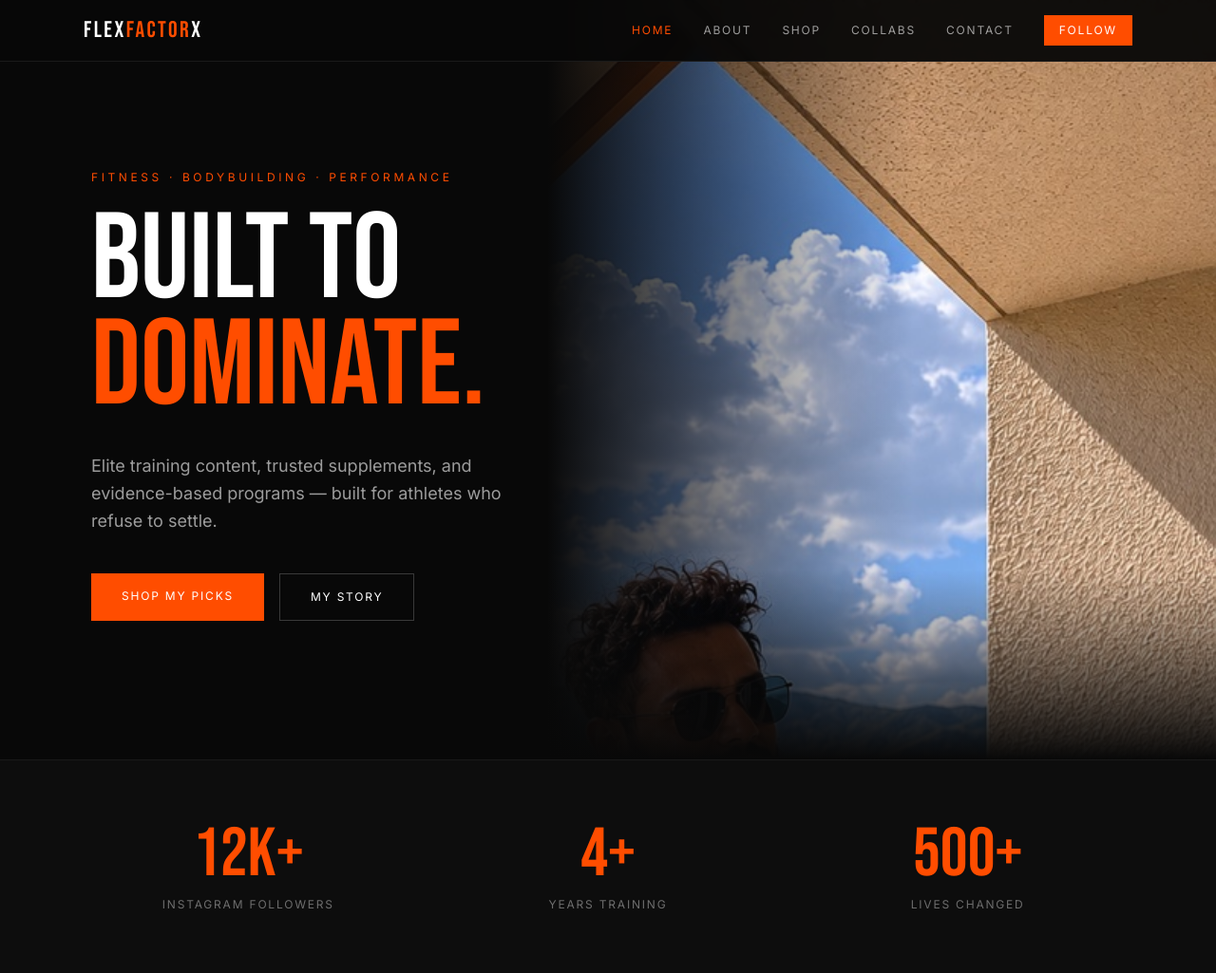
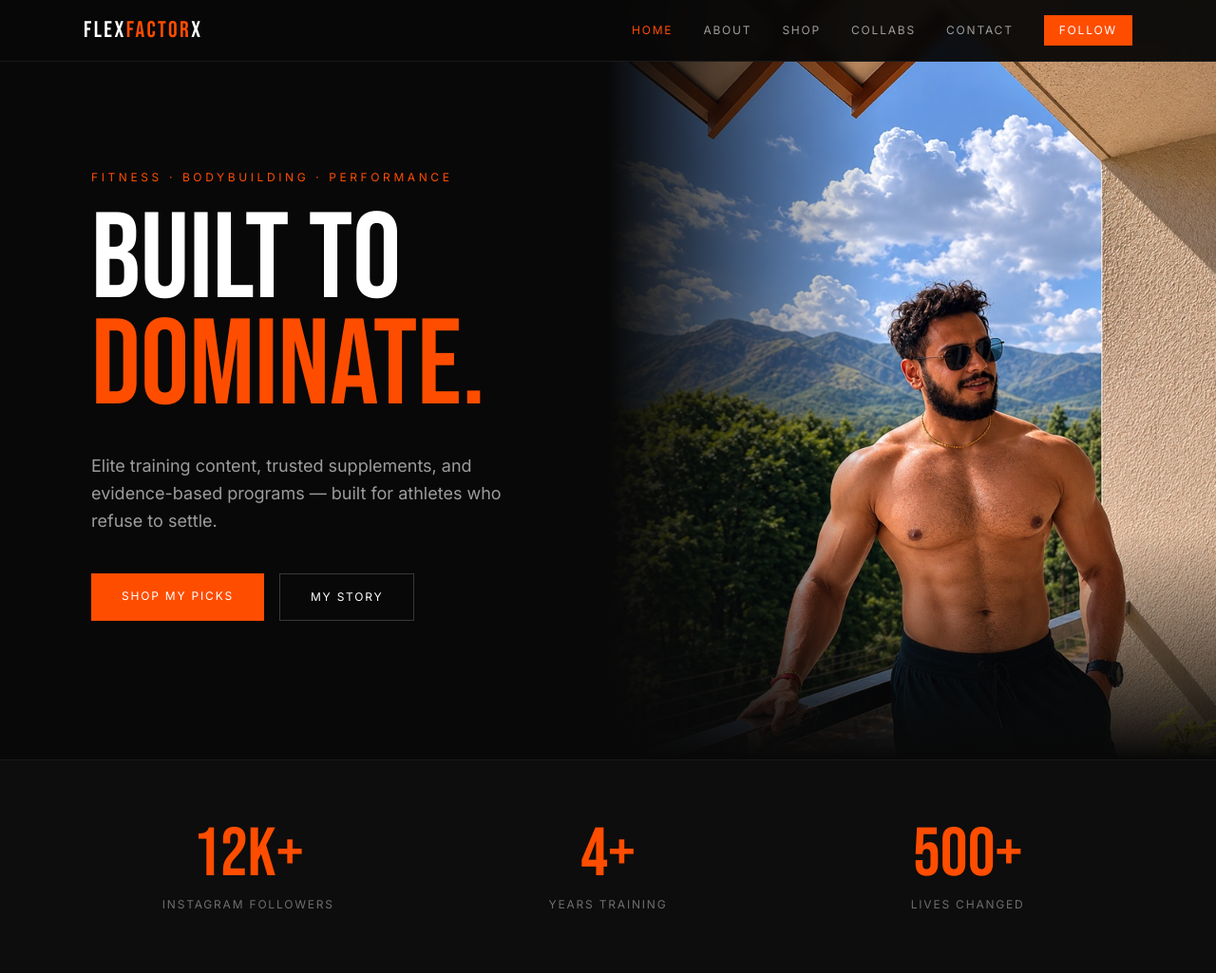
Before and after one commit to SubhamIO/flexfactorx, a Flask app: page / in a window 1280 px wide. Shown: the top 1025 px of the page at 95% size. Run offline with Flask 3, Linux system fonts and the light colour scheme; some libraries are stand-ins or nearby versions.

Commit message:
Fix hero: full-bleed on mobile, right-column on desktop via hero-img-wrap

```diff
--- a/static/css/main.css
+++ b/static/css/main.css
@@ -9,9 +9,15 @@ html { scroll-behavior: smooth; }
 .page-title  { font-size: clamp(4rem, 14vw, 11rem); }
 
 /* Hero photo gradients — blend photo into #080808 background */
-.hero-photo-fade-x { background: linear-gradient(to right, #080808 45%, transparent 75%); }
-.hero-photo-fade-y { background: linear-gradient(to top,  #080808 0%, transparent 25%); }
+.hero-photo-fade-x { background: linear-gradient(to right, #080808 0%, transparent 45%); }
+.hero-photo-fade-y { background: linear-gradient(to top,  #080808 0%, transparent 30%); }
 .hero-glow         { background: radial-gradient(ellipse 60% 30% at 30% 100%, rgba(255,77,0,0.10), transparent); }
+
+/* Hero image wrapper — full bleed on mobile, right column on desktop */
+.hero-img-wrap { position: absolute; inset: 0; }
+@media (min-width: 768px) {
+  .hero-img-wrap { left: auto; width: 50%; }
+}
 
 /* Gallery horizontal scroll */
 .gallery-scroll {
--- a/templates/index.html
+++ b/templates/index.html
@@ -6,17 +6,17 @@
 {# Drop your photo at static/images/hero.jpg — portrait orientation works best #}
 <section class="relative min-h-screen flex overflow-hidden">
 
-  {# Full-bleed background image — shown on all screen sizes #}
-  <div class="absolute inset-0">
+  {# Mobile: full-bleed bg. Desktop: right-column (50%). Controlled via .hero-img-wrap in main.css #}
+  <div class="hero-img-wrap">
     <img src="{{ url_for('static', filename='images/hero.jpg') }}"
          alt="FlexFactorX training"
          class="w-full h-full object-cover object-top"
          fetchpriority="high">
-    {# Mobile: uniform dark overlay so text stays readable over the photo #}
+    {# Mobile only: dark overlay so text is readable over the full-bleed photo #}
     <div class="absolute inset-0 bg-[#080808]/65 md:hidden"></div>
-    {# Desktop: fade left half dark (text area), let image show on the right #}
+    {# Desktop only: fade left edge of photo into the dark text column #}
     <div class="hero-photo-fade-x absolute inset-0 hidden md:block"></div>
-    {# Both: fade bottom edge into next section #}
+    {# Both: fade bottom of photo into the next section #}
     <div class="hero-photo-fade-y absolute inset-0"></div>
   </div>
 
```
